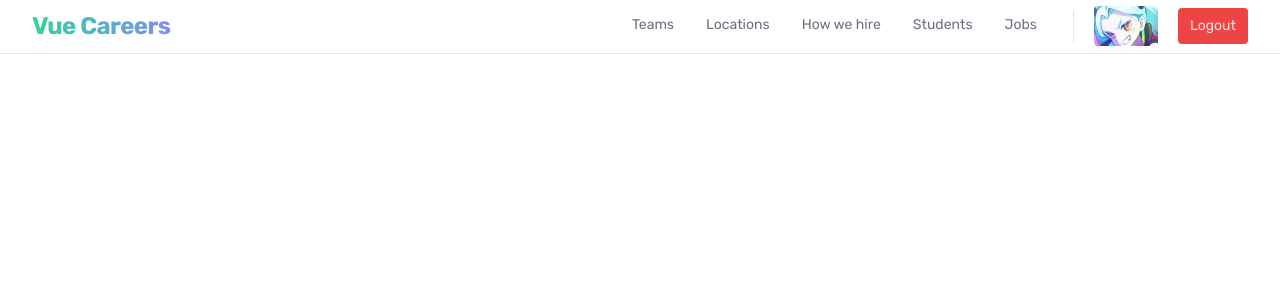
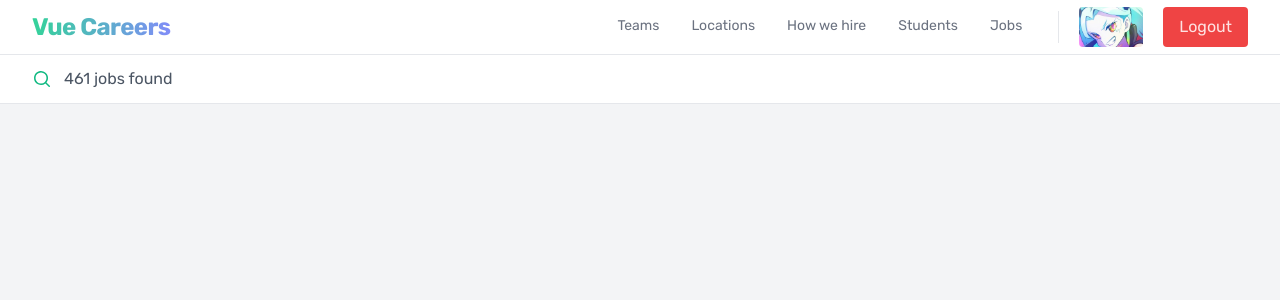
Before and after one commit to JeanCastellotti/vue-job-search, a Vue app: page / in a window 1280 px wide. Both pictures are taken after a click on the button "Sign in". Shown: the top 300 px of the page. Built offline with nearby package versions, Linux system fonts and the light colour scheme.

Commit message:
update the header

```diff
--- a/src/App.vue
+++ b/src/App.vue
@@ -9,5 +9,7 @@ export default {
 </script>
 
 <template>
-  <TheHeader />
+  <div class="min-h-screen bg-gray-100">
+    <TheHeader />
+  </div>
 </template>
--- a/src/components/HeaderNavItem.vue
+++ b/src/components/HeaderNavItem.vue
@@ -15,7 +15,7 @@ defineProps({
   <li>
     <a
       :href="url"
-      class="inline-block border-b-2 border-transparent p-4 hover:border-b-emerald-500 hover:bg-emerald-50 hover:text-emerald-500"
+      class="inline-block border-b-2 border-transparent p-4 transition hover:border-b-emerald-500 hover:bg-emerald-50 hover:text-emerald-500"
     >
       {{ label }}
     </a>
--- /dev/null
+++ b/src/components/HeaderSubnav.vue
@@ -0,0 +1,16 @@
+<script>
+import IconGlass from './icons/IconGlass.vue'
+
+export default {
+  components: {
+    IconGlass
+  }
+}
+</script>
+
+<template>
+  <div class="flex items-center gap-3 border-b px-8 py-3">
+    <IconGlass class="text-emerald-500" />
+    <span class="text-gray-600">461 jobs found</span>
+  </div>
+</template>
--- a/src/components/TheHeader.vue
+++ b/src/components/TheHeader.vue
@@ -3,13 +3,15 @@ import TheLogo from './TheLogo.vue'
 import HeaderNav from './HeaderNav.vue'
 import AppButton from './AppButton.vue'
 import HeaderUserAvatar from './HeaderUserAvatar.vue'
+import HeaderSubnav from './HeaderSubnav.vue'
 
 export default {
   components: {
     TheLogo,
     HeaderNav,
     AppButton,
-    HeaderUserAvatar
+    HeaderUserAvatar,
+    HeaderSubnav
   },
   data() {
     return {
@@ -28,8 +30,7 @@ export default {
 </script>
 
 <template>
-  <header class="relative -top-px">
-    <div class="bg-white">
+  <header class="sticky top-0 bg-white">
     <div class="flex items-center justify-between border-b px-8">
       <TheLogo />
       <div class="flex items-center gap-5">
@@ -37,11 +38,12 @@ export default {
         <div class="h-8 border-r"></div>
         <template v-if="isLoggedIn">
           <HeaderUserAvatar />
-            <AppButton type="danger" size="small" @click="logout">Logout</AppButton>
+          <AppButton type="danger" @click="logout">Logout</AppButton>
         </template>
         <AppButton v-else @click="login">Sign in</AppButton>
       </div>
     </div>
-    </div>
+
+    <HeaderSubnav v-if="isLoggedIn" />
   </header>
 </template>
--- /dev/null
+++ b/src/components/icons/IconGlass.vue
@@ -0,0 +1,9 @@
+<template>
+  <svg xmlns="http://www.w3.org/2000/svg" viewBox="0 0 20 20" fill="currentColor" class="h-5 w-5">
+    <path
+      fill-rule="evenodd"
+      d="M9 3.5a5.5 5.5 0 100 11 5.5 5.5 0 000-11zM2 9a7 7 0 1112.452 4.391l3.328 3.329a.75.75 0 11-1.06 1.06l-3.329-3.328A7 7 0 012 9z"
+      clip-rule="evenodd"
+    />
+  </svg>
+</template>
```
Also changed, not shown: 1 other file (tests, documents, lock files or other folders). Lines whose indentation alone changed are shown as unchanged.
